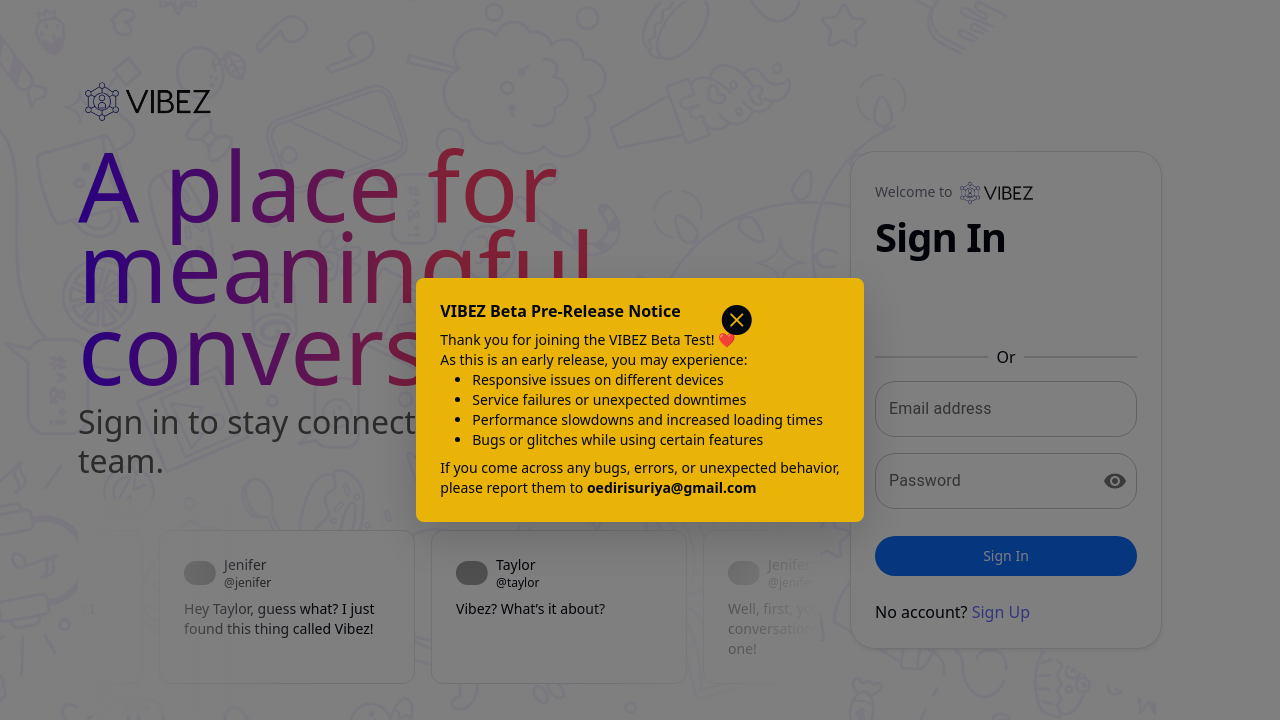
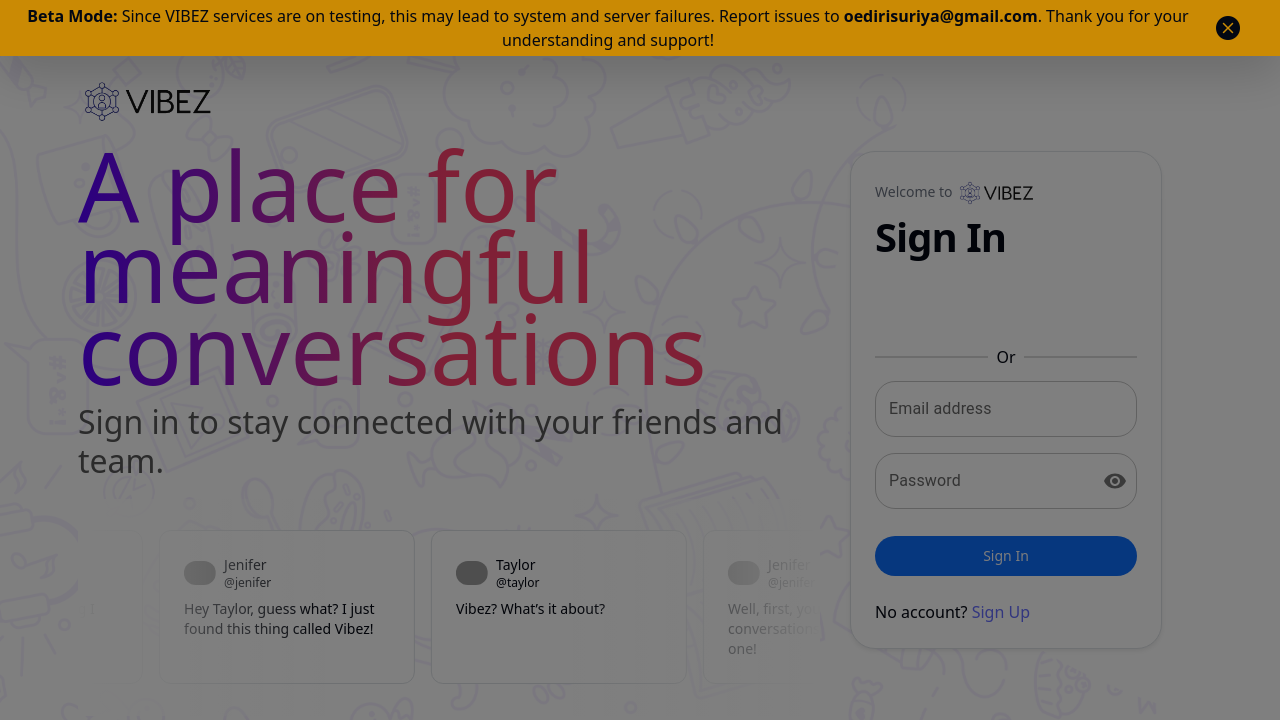
Before and after one commit to OshithRoshantha/Vibez-client, a React (Vite) app: page / in a window 1280 px wide. Shown: the top 720 px of the page. Built offline with nearby package versions, Linux system fonts and the light colour scheme; no server answers; grey boxes are pictures that could not be loaded.

Commit message:
feat: update beta notice styling and content in Signin component

```diff
--- a/src/Pages/Signin.jsx
+++ b/src/Pages/Signin.jsx
@@ -134,18 +134,12 @@ export default function Signin({ onLogin }) {
   return (
     <div className={`main-container ${swiped ? 'swiped' : ''}`}>
         {notice && <div>
-            <div className="fixed inset-0 flex items-center justify-center bg-black bg-opacity-50" style={{zIndex: '9999'}}>
-            <div className={`p-6 rounded-lg shadow-lg bg-yellow-500 text-left ${isMobile ? 'w-80' : ''}`}>
-                <i onClick={() => setNotice(false)} className="bi text-3xl bi-x-circle-fill cursor-pointer absolute" style={{marginLeft: isMobile ? '70%' : '22%', marginTop: isMobile ? '-8%':''}}></i>
-                <h2 className='font-bold mb-2'>VIBEZ Beta Pre-Release Notice</h2>
-                <p className='text-sm'>Thank you for joining the VIBEZ Beta Test! ❤️<br></br> As this is an early release, you may experience:</p>
-                <ul className='ml-8 mb-2 text-sm' style={{ listStyleType: 'disc'}}>
-                    <li>Responsive issues on different devices</li>
-                    <li>Service failures or unexpected downtimes</li>
-                    <li>Performance slowdowns and increased loading times</li>
-                    <li>Bugs or glitches while using certain features</li>
-                </ul>
-                <p className='text-sm'>If you come across any bugs, errors, or unexpected behavior,<br></br> please report them to <b>oedirisuriya@gmail.com</b></p>
+            <div className={`fixed inset-0 flex ${isMobile ? 'items-end' : 'items-start'} justify-center bg-black bg-opacity-50`} style={{ zIndex: '9999' }}>
+            <div className={`p-0 py-1 shadow-lg bg-yellow-600 top-0 text-center w-full`}>
+                <div className={`flex ${isMobile ? 'flex-col-reverse p-3' : 'flex-row'} items-center justify-between`}>
+                <p className="flex-1"><b>Beta Mode:</b> Since VIBEZ services are on testing, this may lead to system and server failures. Report issues to <b>oedirisuriya@gmail.com</b>. Thank you for your understanding and support!</p>
+                <i onClick={() => setNotice(false)} className={`bi bi-x-circle-fill cursor-pointer ${isMobile ? 'mb-2  text-3xl' : 'mr-10  text-2xl'}`}></i>
+                </div>
             </div>
             </div>
         </div>}
```
